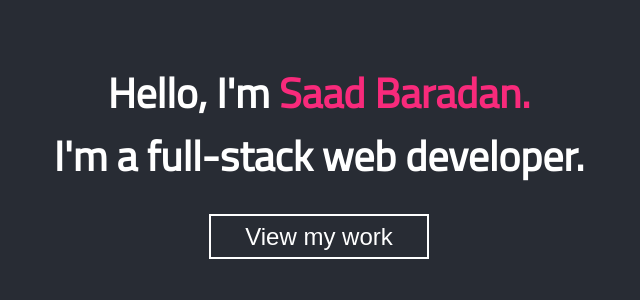
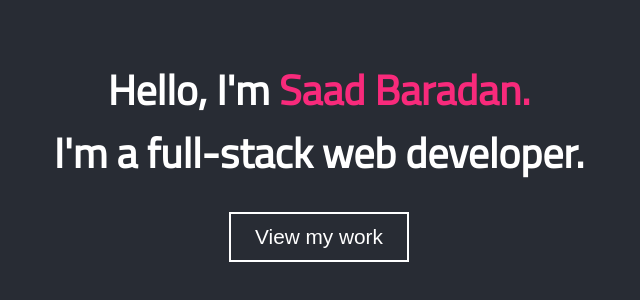
Before and after one commit to saadricklamar/my-portfolio, a React (Create React App) app: page / in a window 1280 px wide. Shown: the part 254-554 px from the top of the page, without its empty margins (321-961 px from the left). Built offline with nearby package versions, Linux system fonts and the light colour scheme.

Commit message:
Add widening and arrow hover effect

```diff
--- a/package.json
+++ b/package.json
@@ -3,6 +3,9 @@
   "version": "0.1.0",
   "private": true,
   "dependencies": {
+    "@fortawesome/fontawesome-svg-core": "^1.2.26",
+    "@fortawesome/free-solid-svg-icons": "^5.12.0",
+    "@fortawesome/react-fontawesome": "^0.1.8",
     "@testing-library/jest-dom": "^4.2.4",
     "@testing-library/react": "^9.4.0",
     "@testing-library/user-event": "^7.2.0",
--- a/src/Components/App/App.js
+++ b/src/Components/App/App.js
@@ -1,5 +1,7 @@
 import React from "react";
 import "./App.scss";
+import { FontAwesomeIcon } from "@fortawesome/react-fontawesome";
+import { faArrowRight } from "@fortawesome/free-solid-svg-icons";
 
 function App() {
   return (
@@ -10,7 +12,9 @@ function App() {
           <br />
           I'm a full-stack web developer.
         </h1>
-        <button className="home-button">View my work</button>
+        <button className="home-button">
+          View my work
+        </button>
       </header>
     </div>
   );
--- a/src/Components/App/App.scss
+++ b/src/Components/App/App.scss
@@ -1,5 +1,6 @@
 .App {
   text-align: center;
+  margin-bottom: 0;
 }
 
 .App-header {
@@ -10,7 +11,6 @@
   flex-direction: column;
   font-family: "Titillium Web", sans-serif;
   font-size: 1.3rem;
-  font-weight: lighter;
   justify-content: center;
   min-height: 100vh;
   padding: 0;
@@ -24,13 +24,32 @@ span {
   background: transparent;
   border: 2px solid white;
   color: white;
-  font-size: 1.5rem;
-  height: 45px;
-  width: 220px;
+  font-size: 1.3rem;
+  height: 50px;
+  transition: all 1s ease;
+  width: 180px;
+
+  &:before {
+    -webkit-transition: all 600ms cubic-bezier(0.68, -0.55, 0.265, 1.55);
+    color: white;
+    content: "↓";
+    left: 56%;
+    opacity: 0;
+    position: absolute;
+  }
+
+  &:hover:before {
+    left: 56%;
+    opacity: 1;
+  }
 
   &:hover {
     background-color: #17cddf;
     border: none;
     cursor: pointer;
+    -webkit-transition: background-color 1000ms linear;
+    -ms-transition: background-color 1000ms linear;
+    transition: background-color 1000ms linear;
+    width: 230px;
   }
 }
```
Also changed, not shown: 1 other file (tests, documents, lock files or other folders).
